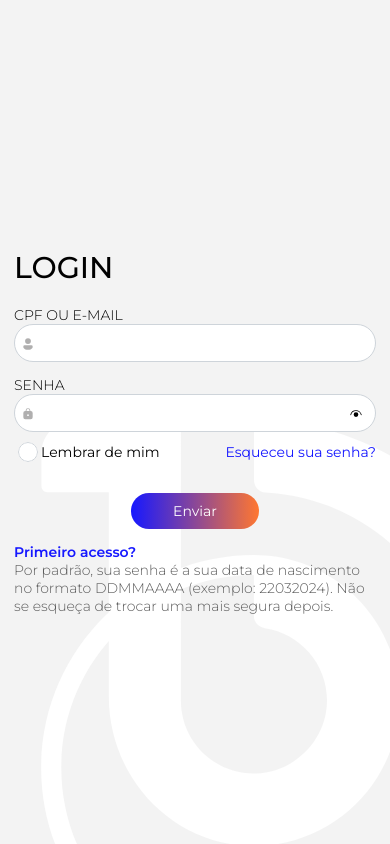
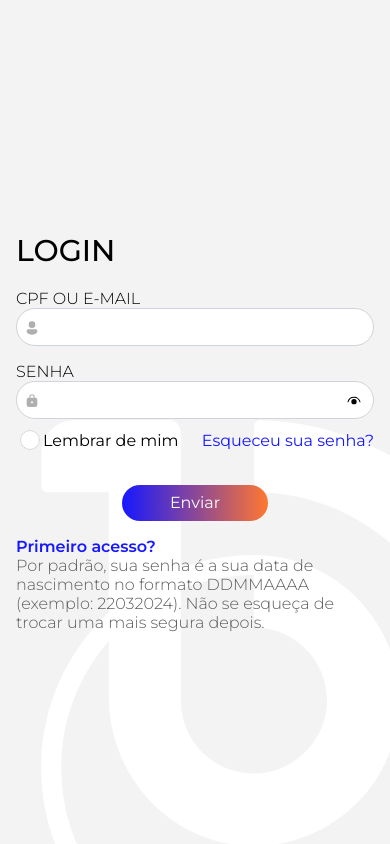
Before and after one commit to SV-I-T/Boopt, a Flask app: page /login in a window 390 px wide. Run offline with Flask 3, Linux system fonts and the light colour scheme; parts of the project's set-up code (start-up, migrations or seed data) failed here and were passed over.

Commit message:
fonte no mobile maior

```diff
--- a/src/assets/styles/style.css
+++ b/src/assets/styles/style.css
@@ -10,9 +10,24 @@
     --burger-header-height: 50px;
 }
 
+@media only screen and (max-width: 1000px) {
+    * {
+        font-size: 16px;
+    }
+
+    input {
+        font-size: 16px !important;
+    }
+}
+
+@media only screen and (min-width: 1000px) {
+    * {
+        font-size: 14px;
+    }
+}
+
 * {
     -webkit-font-smoothing: antialiased !important;
-    font-size: 14px;
 }
 
 *:not(.ag-icon, .ag-checkbox-input-wrapper) {
```
